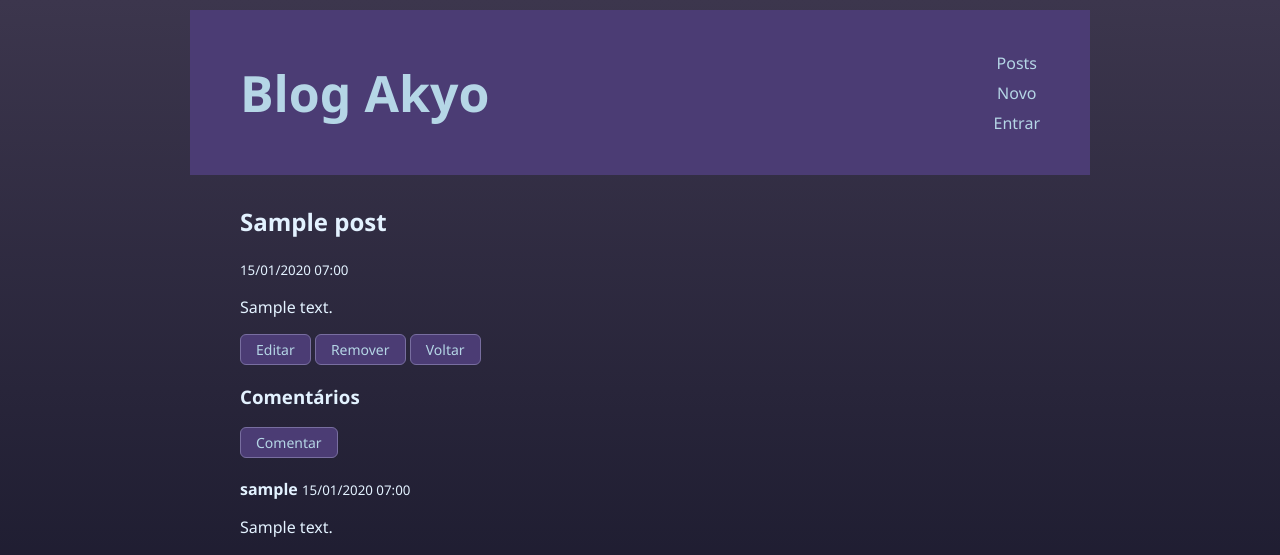
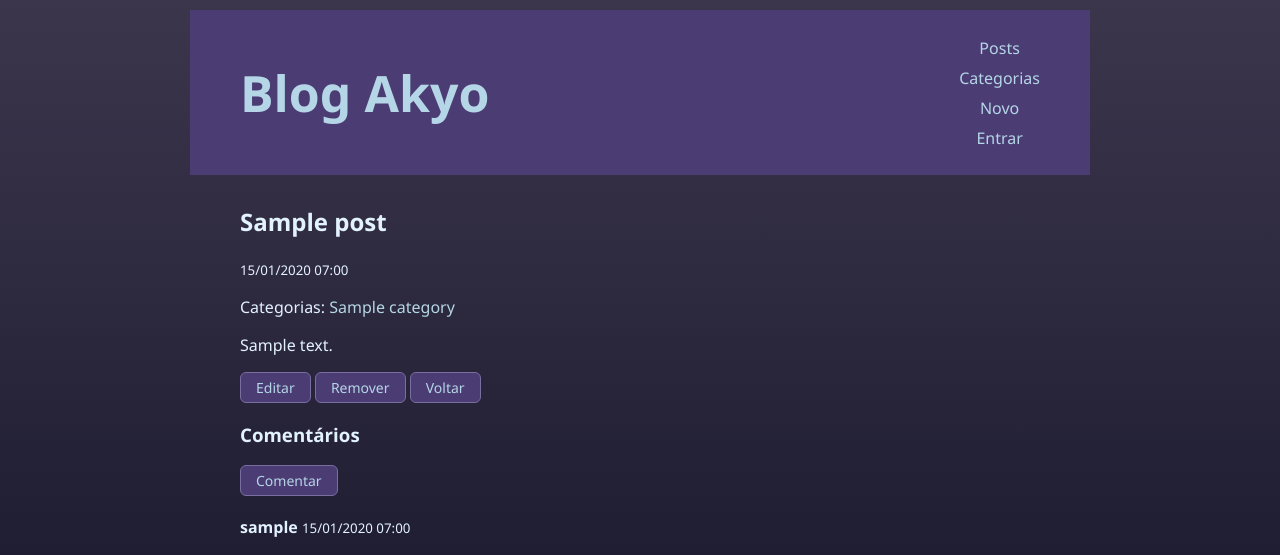
Before and after one commit to akyo-azm/EP2---Site-din-mico, a Django app: page /post/1/ in a window 1280 px wide. Shown: the top 555 px of the page. Run offline with Django 5.2, Linux system fonts and the light colour scheme; tables that the repository leaves empty hold one stand-in row (values such as "Sample post").

Commit message:
Categorias de posts

```diff
--- a/blog/admin.py
+++ b/blog/admin.py
@@ -1,5 +1,6 @@
 from django.contrib import admin
-from .models import Post, Comment
+from .models import Post, Comment, Category
 
 admin.site.register(Post)
 admin.site.register(Comment)
+admin.site.register(Category)
--- a/blog/models.py
+++ b/blog/models.py
@@ -3,11 +3,24 @@ from django.urls import reverse
 from django.utils import timezone
 from django.conf import settings
 
+class Category(models.Model):
+    name = models.CharField('Nome', max_length=100)
+    description = models.TextField('Descrição')
+
+    class Meta:
+        verbose_name_plural = 'categories'
+
+    def __str__(self):
+        return self.name
+
+    def get_absolute_url(self):
+        return reverse('category_detail', args=[self.pk])
 
 class Post(models.Model):
     title = models.CharField(max_length=200)
     content = models.TextField()  # armazenado como HTML (renderizar com |safe)
     posted_at = models.DateTimeField(default=timezone.now)
+    categories = models.ManyToManyField(Category, related_name='posts', blank=True)
 
     class Meta:
         ordering = ['-posted_at']
--- a/blog/templates/blog/post_detail.html
+++ b/blog/templates/blog/post_detail.html
@@ -6,6 +6,14 @@
     <article>
         <h2>{{ post.title }}</h2>
         <p><small>{{ post.posted_at|date:"d/m/Y H:i" }}</small></p>
+        <p>
+            Categorias:
+            {% for category in post.categories.all %}
+                <a href="{% url 'category_detail' category.pk %}">{{ category.name }}</a>
+            {% empty %}
+                sem categorias
+            {% endfor %}
+        </p>
         <div>{{ post.content|safe }}</div>
     </article>
 
--- a/blog/urls.py
+++ b/blog/urls.py
@@ -9,4 +9,6 @@ urlpatterns = [
     path('post/<int:pk>/editar/', views.post_update, name='post_update'),
     path('post/<int:pk>/remover/', views.post_delete, name='post_delete'),
     path('post/<int:pk>/comentar/', views.comment_create, name='comment_create'),
+    path('categorias/', views.category_list, name='category_list'),
+    path('categorias/<int:pk>/', views.category_detail, name='category_detail'),
 ]
--- a/blog/views.py
+++ b/blog/views.py
@@ -6,8 +6,13 @@ from django.views.generic import (
 )
 from django.contrib.auth.mixins import LoginRequiredMixin
 from django.shortcuts import get_object_or_404, render
-from .models import Post, Comment
+from .models import Post, Comment, Category
 from .forms import PostForm, CommentForm
+
+class CategoryListView(ListView):
+    model = Category
+    context_object_name = 'categories'
+    template_name = 'blog/category_list.html'
 
 
 class PostListView(ListView):
@@ -39,18 +44,6 @@ class PostDeleteView(DeleteView):
     template_name = 'blog/post_confirm_delete.html'
     success_url = reverse_lazy('post_list')
 
-
-# Aliases para manter o urls.py igual nas 3 versões
-post_list = PostListView.as_view()
-post_detail = PostDetailView.as_view()
-post_create = PostCreateView.as_view()
-post_update = PostUpdateView.as_view()
-post_delete = PostDeleteView.as_view()
-
-def home(request):
-    posts = Post.objects.all()[:5]    # só os 5 mais recentes, por exemplo
-    return render(request, 'blog/home.html', {'posts': posts})
-
 class CommentCreateView(LoginRequiredMixin, CreateView):
     model = Comment
     form_class = CommentForm
@@ -73,5 +66,22 @@ class CommentCreateView(LoginRequiredMixin, CreateView):
     def get_success_url(self):
         return reverse('post_detail', args=[self.post_obj.pk])
 
+# Aliases para manter o urls.py igual nas 3 versões
+post_list = PostListView.as_view()
+post_detail = PostDetailView.as_view()
+post_create = PostCreateView.as_view()
+post_update = PostUpdateView.as_view()
+post_delete = PostDeleteView.as_view()
+comment_create = CommentCreateView.as_view()
+category_list = CategoryListView.as_view()
 
-comment_create = CommentCreateView.as_view()
+def home(request):
+    posts = Post.objects.all()[:5]    # só os 5 mais recentes, por exemplo
+    return render(request, 'blog/home.html', {'posts': posts})
+
+def category_detail(request, pk):
+    category = get_object_or_404(Category, pk=pk)   # 404 se não existir
+    return render(request, 'blog/post_list.html', {
+        'posts': category.posts.all(),
+        'category': category,
+    })
--- a/templates/base.html
+++ b/templates/base.html
@@ -11,6 +11,7 @@
         <h1><a href="{% url 'home' %}">Blog Akyo</a></h1>
         <nav>
             <a href="{% url 'post_list' %}">Posts</a>
+            <a href="{% url 'category_list' %}">Categorias</a>
             <a href="{% url 'post_create' %}">Novo</a>
             {% if user.is_authenticated %}
                 <form method="post" action="{% url 'logout' %}">
```
Also changed, not shown: blog/templates/blog/category_list.html (added, +16 -0 lines), blog/templates/blog/post_list.html (+6 -1 lines), blog/migrations/0003_category_post_categories.py (added).
